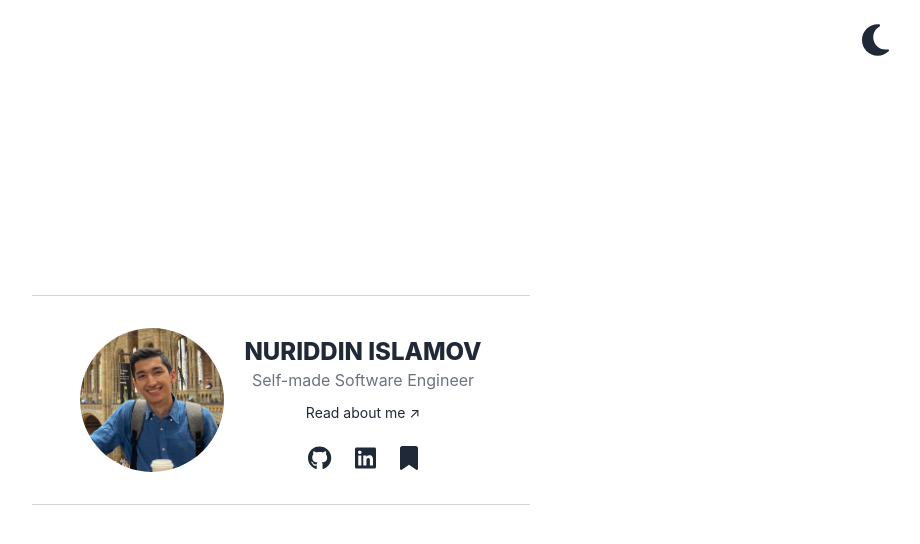
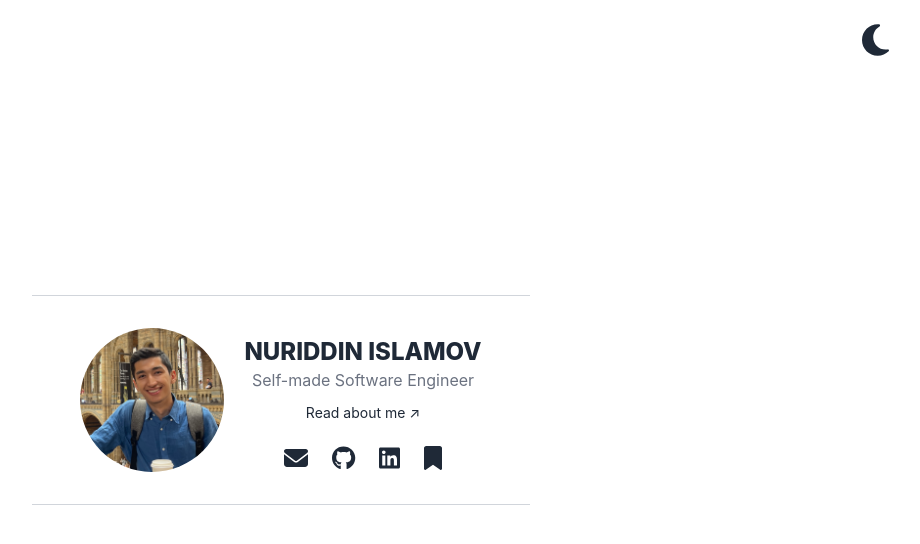
Before and after one commit to noonosh/pw, a React (Create React App) app: page / in a window 1280 px wide. Shown: the top 544 px of the page, without its empty margins (359-1279 px from the left). Built offline with nearby package versions, Linux system fonts and the light colour scheme.

Commit message:
add mailto

```diff
--- a/src/App.js
+++ b/src/App.js
@@ -1,7 +1,7 @@
 import profile from './img/profile.jpg'
 import { FontAwesomeIcon } from '@fortawesome/react-fontawesome'
 import { faGithub, faLinkedin } from '@fortawesome/free-brands-svg-icons'
-import { faBookmark, faMoon, faSun } from '@fortawesome/free-solid-svg-icons'
+import { faBookmark, faEnvelope, faMoon, faSun } from '@fortawesome/free-solid-svg-icons'
 import { useEffect } from 'react'
 import { useLocalStorage } from './hooks/useLocalStorage'
 
@@ -59,6 +59,9 @@ function App() {
               <a className="inline-block text-sm hover:underline mb-5 after:content-['_↗']" rel="noreferrer" target="_blank" href="https://read.nuriddinislamov.com/about">Read about me</a>
             </div>
             <div className='text-2xl'>
+              <a className="hover:text-gray-500 mx-3 dark:hover:text-gray-300" href="mailto:nuriddinislamov@icloud.com">
+                <FontAwesomeIcon icon={faEnvelope} />
+              </a>
               <a className="hover:text-gray-500 mx-3 dark:hover:text-gray-300" target="_blank" rel='noreferrer' href="https://github.com/nuriddinislamov">
                 <FontAwesomeIcon icon={faGithub} />
               </a>
@@ -68,6 +71,7 @@ function App() {
               <a className="hover:text-gray-500 mx-3 dark:hover:text-gray-300" target="_blank" rel='noreferrer' href="https://read.nuriddinislamov.com/blog">
                 <FontAwesomeIcon icon={faBookmark} />
               </a>
+
             </div>
           </div>
         </div>
```
